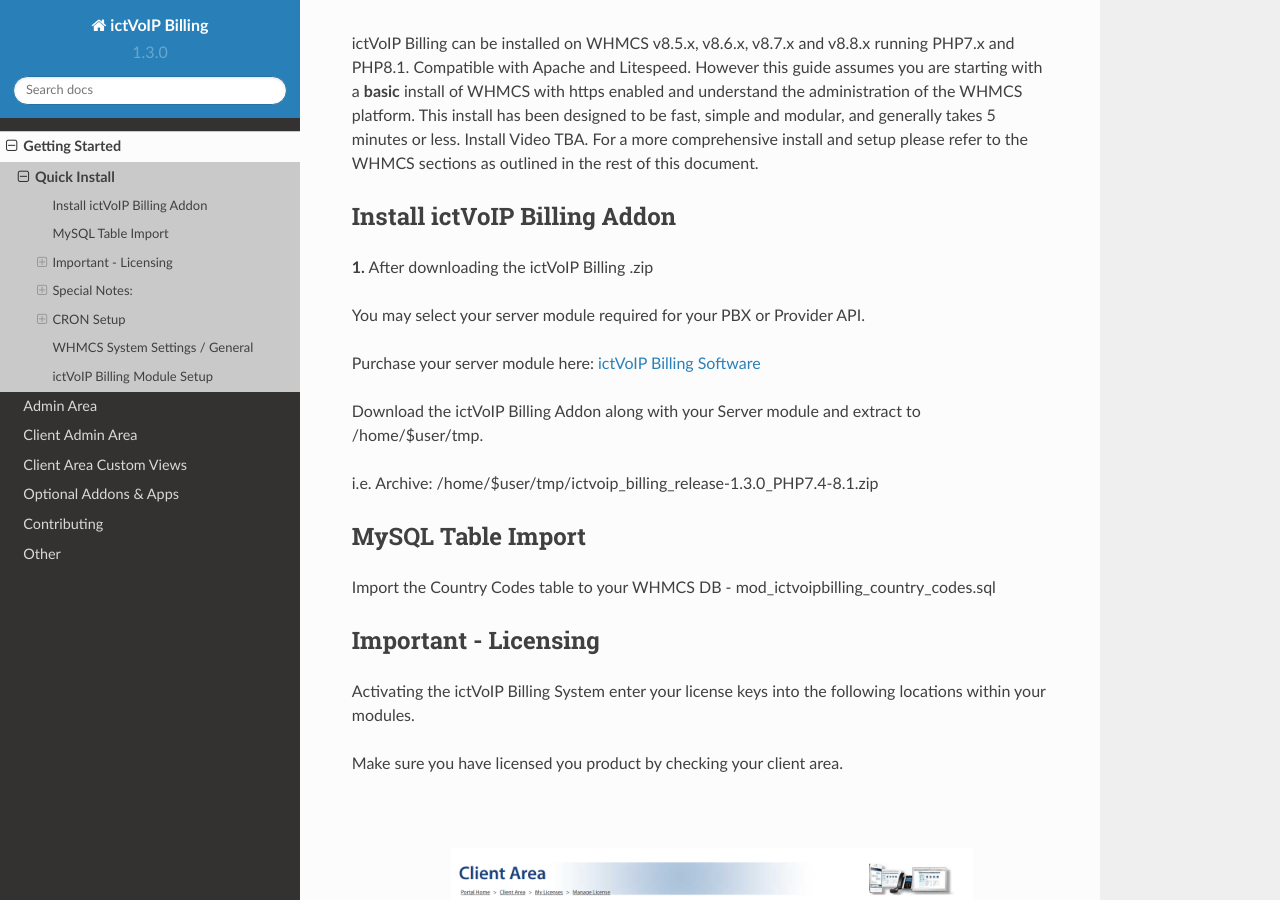
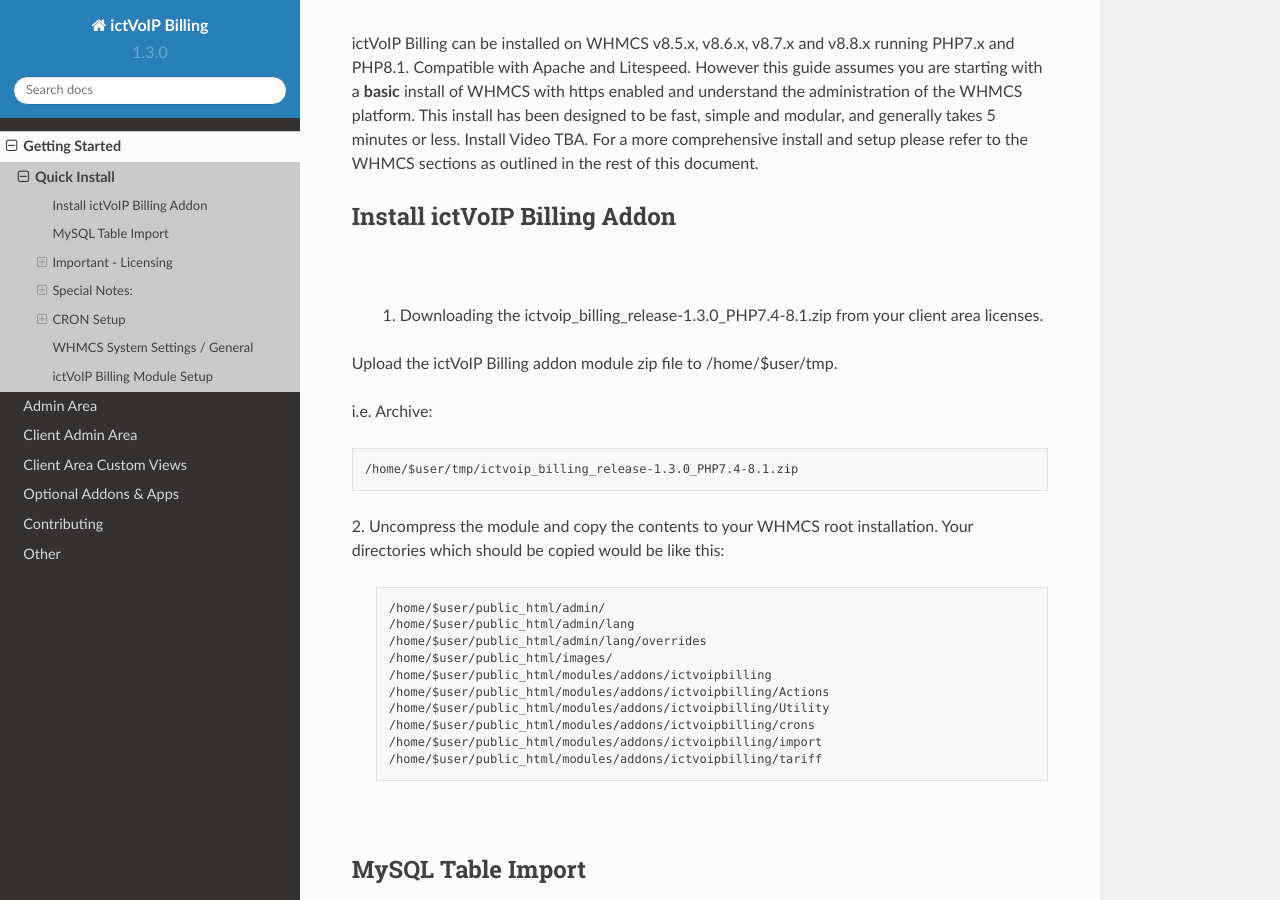
Before and after one commit to ictvoip/ictvoip-docs, a Sphinx documentation site: the page built from docs/source/getting_started/quick_install.rst, in a window 1280 px wide and 900 px high, scrolled down 404 px. Built offline with Sphinx 7.4.7 and the Read the Docs theme 2.0.0, drawn with Linux system fonts in a browser that asks for light colours; pages that are not in the unit, such as notebooks, are missing from menus.

Commit message:
Update quick_install.rst

```diff
--- a/docs/source/getting_started/quick_install.rst
+++ b/docs/source/getting_started/quick_install.rst
@@ -15,17 +15,36 @@ ictVoIP Billing can be installed on WHMCS v8.5.x, v8.6.x, v8.7.x and v8.8.x runn
 Install ictVoIP Billing Addon
 =============================
 
-**1.** After downloading the ictVoIP Billing .zip
+|
 
-You may select your server module required for your PBX or Provider API.
+ 1. Downloading the ictvoip_billing_release-1.3.0_PHP7.4-8.1.zip from your client area licenses.
 
-Purchase your server module here: `ictVoIP Billing Software <https://www.icttech.ca/index.php?rp=/store/ictvoip-billing-software>`_
+Upload the ictVoIP Billing addon module zip file to /home/$user/tmp.
+
+i.e. Archive:
+::
+
+/home/$user/tmp/ictvoip_billing_release-1.3.0_PHP7.4-8.1.zip
+
+|
+ 2. Uncompress the module and copy the contents to your WHMCS root installation. Your directories which should be copied would be like this:
 
 
-Download the ictVoIP Billing Addon along with your
-Server module and extract to /home/$user/tmp.
+ ::
 
-i.e. Archive: /home/$user/tmp/ictvoip_billing_release-1.3.0_PHP7.4-8.1.zip
+   /home/$user/public_html/admin/
+   /home/$user/public_html/admin/lang
+   /home/$user/public_html/admin/lang/overrides
+   /home/$user/public_html/images/
+   /home/$user/public_html/modules/addons/ictvoipbilling
+   /home/$user/public_html/modules/addons/ictvoipbilling/Actions
+   /home/$user/public_html/modules/addons/ictvoipbilling/Utility
+   /home/$user/public_html/modules/addons/ictvoipbilling/crons
+   /home/$user/public_html/modules/addons/ictvoipbilling/import
+   /home/$user/public_html/modules/addons/ictvoipbilling/tariff
+
+|
+
 
 MySQL Table Import
 ==================
```
